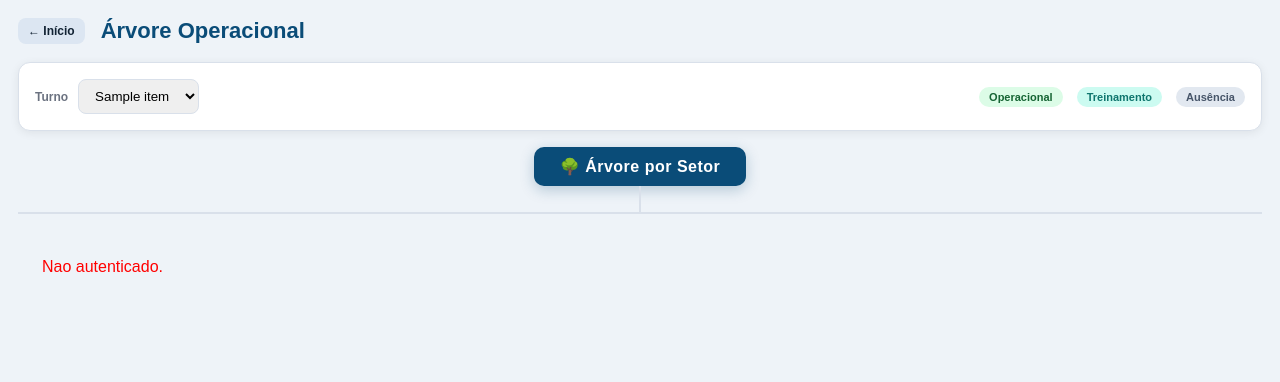
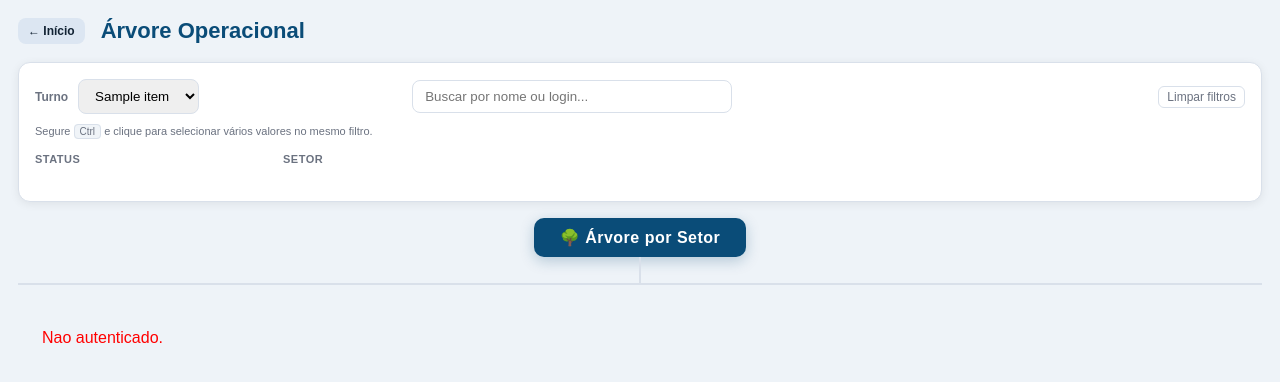
Before and after one commit to samuel0998/HC_OVERVIEW_COUT_GIG2, a Flask app: template templates/tree.html in a window 1280 px wide. Shown: the part 76-458 px from the top of the page. Run offline with Flask 3, Linux system fonts and the light colour scheme; the template is opened without the code that fills it: most values are stand-ins (such as "Sample title", 1, 10 or a date in 2020).

Commit message:
git ls da tree

```diff
--- a/routes/hc.py
+++ b/routes/hc.py
@@ -1512,8 +1512,11 @@
 def tree_data():
     """Dados pra árvore de drag-and-drop (setor -> colaboradores) de um turno.
     Só mostra quem está "na operação" nesse momento (OPERACIONAL/Treinamento/
-    Ausência) - Licença, Férias, Desligado, LS, OFF etc. não fazem sentido
-    num board de posicionamento ao vivo."""
+    Ausência/LS) - Licença, Férias, Desligado, OFF etc. não fazem sentido num
+    board de posicionamento ao vivo. LS entra porque arrastar um card pra
+    outro setor cria um empréstimo (ver PUT /api/hc/<id>) - a pessoa precisa
+    continuar aparecendo, agora no setor de destino, senão o arrasto "some"
+    com ela da árvore."""
     if not current_user.can_dashboard:
         return jsonify({"erro": "Acesso negado."}), 403
 
@@ -1522,7 +1525,7 @@
         turno = "BLUE DAY"
 
     colaboradores = HCGig2.query.filter(
-        HCGig2.status.in_(["OPERACIONAL", "Treinamento", "Ausência"]),
+        HCGig2.status.in_(["OPERACIONAL", "Treinamento", "Ausência", "LS"]),
         or_(HCGig2.turno == turno, HCGig2.turno == "ADM"),
     ).order_by(HCGig2.nome_completo.asc()).all()
 
--- a/templates/tree.html
+++ b/templates/tree.html
@@ -14,13 +14,25 @@
                 {% for t in turnos %}<option value="{{ t }}">{{ t }}</option>{% endfor %}
             </select>
         </div>
+        <input type="search" id="treeBusca" placeholder="Buscar por nome ou login..." autocomplete="off"
+               style="flex:1;min-width:200px;max-width:320px;padding:8px 12px;border-radius:8px;border:1px solid var(--border);">
         <div id="treeResumo" style="color:var(--muted);font-size:13px;"></div>
-        <div style="display:flex;align-items:center;gap:14px;flex-wrap:wrap;font-size:12px;color:var(--muted);">
-            <span><span class="badge operacional">Operacional</span></span>
-            <span><span class="badge treinamento">Treinamento</span></span>
-            <span><span class="badge ausencia">Ausência</span></span>
+        <button id="treeBtnLimpar" class="btn-clear">Limpar filtros</button>
+    </div>
+
+    <div class="filter-hint" style="margin-top:10px;">Segure <kbd>Ctrl</kbd> e clique para selecionar vários valores no mesmo filtro.</div>
+
+    <div style="display:flex;gap:28px;flex-wrap:wrap;margin-top:10px;">
+        <div class="filter-group" style="min-width:220px;">
+            <label>Status</label>
+            <div id="treeFiltroStatus" class="filter-pills"></div>
+        </div>
+        <div class="filter-group" style="flex:1;min-width:260px;">
+            <label>Setor</label>
+            <div id="treeFiltroSetor" class="filter-pills"></div>
         </div>
     </div>
+
     <p id="treeAviso" class="op-info" style="margin:10px 0 0;display:none;"></p>
 </div>
 
@@ -32,15 +44,21 @@
 
 <script>
 const treeTurno = document.getElementById('treeTurno');
+const treeBusca = document.getElementById('treeBusca');
 const treeBoard = document.getElementById('treeBoard');
 const treeResumo = document.getElementById('treeResumo');
 const treeAviso = document.getElementById('treeAviso');
+const treeBtnLimpar = document.getElementById('treeBtnLimpar');
 
 let podeMover = false;
+let dadosAreas = {};       // último payload cru vindo da API (por área)
+let filtroStatus = [];     // vazio = todos
+let filtroSetor = [];      // vazio = todos
 let draggedId = null;
 let draggedTurno = null;
+let draggedAreaOrigem = null;
 
-const STATUS_BADGE_CLASS = { OPERACIONAL: 'operacional', 'Treinamento': 'treinamento', 'Ausência': 'ausencia' };
+const STATUS_BADGE_CLASS = { OPERACIONAL: 'operacional', 'Treinamento': 'treinamento', 'Ausência': 'ausencia', 'LS': 'ls' };
 
 function salvarTurnoPreferido(turno) {
     try { localStorage.setItem('tree_turno', turno); } catch (e) { /* ignore */ }
@@ -49,15 +67,15 @@
     try { return localStorage.getItem('tree_turno'); } catch (e) { return null; }
 }
 
-function cardHtml(item) {
+function cardHtml(item, area) {
     const badgeCls = STATUS_BADGE_CLASS[item.status] || 'operacional';
-    const draggableAttr = (podeMover && item.status === 'OPERACIONAL') ? 'true' : 'false';
+    const podeArrastarEsteCard = podeMover && item.status === 'OPERACIONAL' && !!area && area !== 'SEM ÁREA';
     const extras = [];
     if (item.job) extras.push(`<span class="tree-card-tag">${item.job}</span>`);
     if (item.agencia) extras.push(`<span class="tree-card-tag">${item.agencia}</span>`);
     return `
-    <article class="tree-card" draggable="${draggableAttr}" data-id="${item.id}" data-turno="${item.turno || ''}"
-             ondragstart="treeDragStart(event, ${item.id}, '${(item.turno || '').replace(/'/g, "\\'")}')"
+    <article class="tree-card" draggable="${podeArrastarEsteCard}" data-id="${item.id}" data-turno="${item.turno || ''}"
+             ondragstart="treeDragStart(event, ${item.id}, '${(item.turno || '').replace(/'/g, "\\'")}', '${area.replace(/'/g, "\\'")}')"
              ondragend="treeDragEnd(event)">
         <div class="tree-card-top">
             <strong>${item.nome_completo}</strong>
@@ -75,9 +93,75 @@
         <div class="tree-area-stem"></div>
         <h3 class="tree-area-title">${area} <span class="tree-area-count">${itens.length}</span></h3>
         <div class="tree-area-cards">
-            ${itens.map(cardHtml).join('') || '<p class="tree-area-empty">—</p>'}
+            ${itens.map(item => cardHtml(item, area)).join('') || '<p class="tree-area-empty">—</p>'}
         </div>
     </section>`;
+}
+
+// ── Filtros (status + setor, multi-seleção com Ctrl+clique - mesmo padrão do Dashboard) ──
+function renderPills(containerId, valores, selecionados, aoMudar) {
+    const el = document.getElementById(containerId);
+    el.innerHTML = '';
+    valores.forEach(v => {
+        const btn = document.createElement('button');
+        btn.type = 'button';
+        btn.className = 'filter-pill' + (selecionados.includes(v) ? ' active' : '');
+        btn.textContent = v;
+        btn.title = 'Ctrl+clique para selecionar vários';
+        btn.onclick = (e) => {
+            const multi = e.ctrlKey || e.metaKey;
+            const jaSelecionado = selecionados.includes(v);
+            if (multi) {
+                aoMudar(jaSelecionado ? selecionados.filter(x => x !== v) : [...selecionados, v]);
+            } else {
+                aoMudar((jaSelecionado && selecionados.length === 1) ? [] : [v]);
+            }
+        };
+        el.appendChild(btn);
+    });
+}
+
+function atualizarFiltroStatus(nova) { filtroStatus = nova; renderizarFiltrosERender(); }
+function atualizarFiltroSetor(nova) { filtroSetor = nova; renderizarFiltrosERender(); }
+
+function renderizarFiltrosERender() {
+    const statusDisponiveis = [...new Set(Object.values(dadosAreas).flat().map(i => i.status))];
+    const setoresDisponiveis = Object.keys(dadosAreas);
+    renderPills('treeFiltroStatus', statusDisponiveis, filtroStatus, atualizarFiltroStatus);
+    renderPills('treeFiltroSetor', setoresDisponiveis, filtroSetor, atualizarFiltroSetor);
+    renderizarBoard();
+}
+
+function renderizarBoard() {
+    const busca = treeBusca.value.trim().toLowerCase();
+    let totalExibido = 0;
+    const colunas = Object.entries(dadosAreas)
+        .filter(([area]) => !filtroSetor.length || filtroSetor.includes(area))
+        .map(([area, itens]) => {
+            const filtrados = itens.filter(item => {
+                if (filtroStatus.length && !filtroStatus.includes(item.status)) return false;
+                if (busca) {
+                    const alvo = `${item.nome_completo || ''} ${item.login || ''}`.toLowerCase();
+                    if (!alvo.includes(busca)) return false;
+                }
+                return true;
+            });
+            return [area, filtrados];
+        })
+        .filter(([, itens]) => itens.length > 0);
+
+    colunas.forEach(([, itens]) => { totalExibido += itens.length; });
+
+    const totalGeral = Object.values(dadosAreas).flat().length;
+    treeResumo.textContent = (totalExibido === totalGeral)
+        ? `${totalGeral} colaborador(es) na operação · ${colunas.length} setor(es) com gente`
+        : `${totalExibido} de ${totalGeral} colaborador(es) (filtro aplicado) · ${colunas.length} setor(es)`;
+
+    if (!colunas.length) {
+        treeBoard.innerHTML = '<p style="color:var(--muted);padding:20px;">Ninguém encontrado com esses filtros.</p>';
+        return;
+    }
+    treeBoard.innerHTML = colunas.map(([area, itens]) => areaColHtml(area, itens)).join('');
 }
 
 async function carregarTree() {
@@ -88,19 +172,15 @@
         if (!res.ok) { treeBoard.innerHTML = `<p style="color:red;padding:20px;">${data.erro || 'Erro ao carregar.'}</p>`; return; }
 
         podeMover = !!data.pode_mover;
-        const areas = data.areas || {};
-        const nomesAreas = Object.keys(areas);
-
-        treeResumo.textContent = `${data.total} colaborador(es) na operação · ${nomesAreas.length} setor(es) com gente`;
+        dadosAreas = data.areas || {};
         treeAviso.style.display = podeMover ? 'none' : 'block';
         if (!podeMover) treeAviso.textContent = 'Seu nível de acesso permite só visualizar a árvore - mover colaboradores exige LC3 ou superior.';
 
-        if (!nomesAreas.length) {
-            treeBoard.innerHTML = '<p style="color:var(--muted);padding:20px;">Ninguém na operação para esse turno.</p>';
-            return;
-        }
+        // mantém só os valores de filtro que ainda existem nessa nova carga
+        filtroStatus = filtroStatus.filter(s => Object.values(dadosAreas).flat().some(i => i.status === s));
+        filtroSetor = filtroSetor.filter(a => a in dadosAreas);
 
-        treeBoard.innerHTML = nomesAreas.map(area => areaColHtml(area, areas[area])).join('');
+        renderizarFiltrosERender();
     } catch (e) {
         console.error(e);
         treeBoard.innerHTML = '<p style="color:red;padding:20px;">Erro de comunicação ao carregar a árvore.</p>';
@@ -108,10 +188,16 @@
 }
 
 treeTurno.addEventListener('change', () => { salvarTurnoPreferido(treeTurno.value); carregarTree(); });
+treeBusca.addEventListener('input', renderizarBoard);
+treeBtnLimpar.addEventListener('click', () => {
+    filtroStatus = []; filtroSetor = []; treeBusca.value = '';
+    renderizarFiltrosERender();
+});
 
-function treeDragStart(e, id, turno) {
+function treeDragStart(e, id, turno, areaOrigem) {
     draggedId = id;
     draggedTurno = turno;
+    draggedAreaOrigem = areaOrigem;
     e.dataTransfer.effectAllowed = 'move';
     try { e.dataTransfer.setData('text/plain', String(id)); } catch (err) { /* ignore */ }
     e.currentTarget.classList.add('dragging');
@@ -120,6 +206,7 @@
     e.currentTarget.classList.remove('dragging');
     draggedId = null;
     draggedTurno = null;
+    draggedAreaOrigem = null;
 }
 function treeAllowDrop(e) {
     e.preventDefault();
@@ -129,23 +216,44 @@
     e.currentTarget.classList.remove('dragover');
 }
 
+// Arrastar de um setor pra outro é sempre um empréstimo (LS) - precisa de
+// data de retorno (mesma regra do LS feito pelo LIST: sem data de hoje, o
+// retorno cai na próxima troca de turno do setor de origem automaticamente).
 async function treeDrop(e, areaDestino) {
     e.preventDefault();
     e.currentTarget.classList.remove('dragover');
     const id = draggedId || parseInt(e.dataTransfer.getData('text/plain'), 10);
+    const areaOrigem = draggedAreaOrigem;
     const turnoAtual = draggedTurno;
     if (!id) return;
 
-    const areaParaSalvar = (areaDestino === 'SEM ÁREA') ? '' : areaDestino;
+    if (areaDestino === areaOrigem) return; // soltou na mesma coluna - nada a fazer
+
+    if (areaDestino === 'SEM ÁREA') {
+        alert('Não dá pra emprestar para "Sem área" - escolha um setor de destino.');
+        return;
+    }
+
+    const hoje = new Date().toISOString().slice(0, 10);
+    const dataRetorno = prompt(
+        `Empréstimo (LS) de ${areaOrigem} para ${areaDestino}.\nData de retorno (se for hoje, volta sozinho na próxima troca de turno):`,
+        hoje
+    );
+    if (!dataRetorno) return;
 
     try {
         const res = await fetch(`/api/hc/${id}`, {
             method: 'PUT',
             headers: { 'Content-Type': 'application/json' },
-            body: JSON.stringify({ area: areaParaSalvar, turno: turnoAtual }),
+            body: JSON.stringify({
+                status: 'LS',
+                ls_area_destino: areaDestino,
+                ls_retorno_data: dataRetorno,
+                turno: turnoAtual,
+            }),
         });
         const data = await res.json();
-        if (!res.ok) { alert(data.erro || 'Erro ao mover colaborador.'); return; }
+        if (!res.ok) { alert(data.erro || 'Erro ao criar o empréstimo (LS).'); return; }
         carregarTree();
     } catch (err) {
         console.error(err);
```
Also changed, not shown: tests/test_tree.py (+62 -23 lines).
